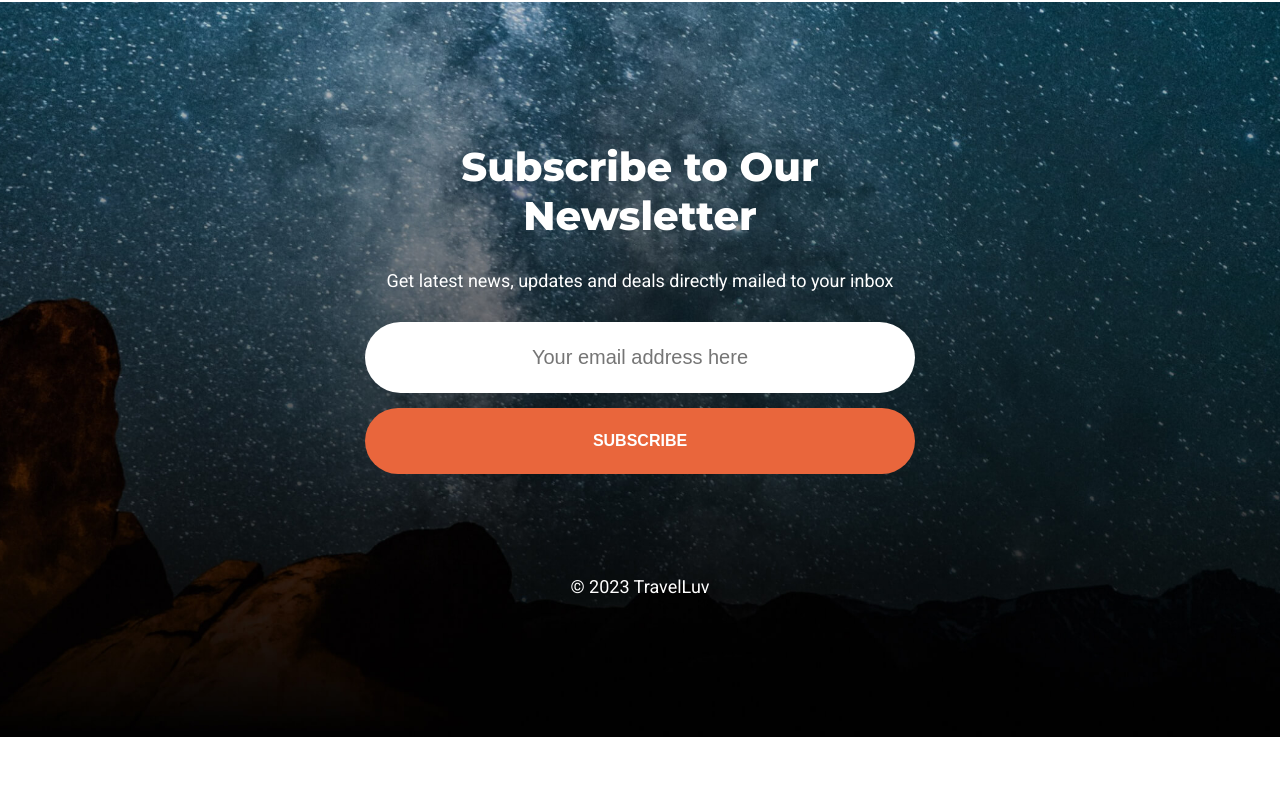
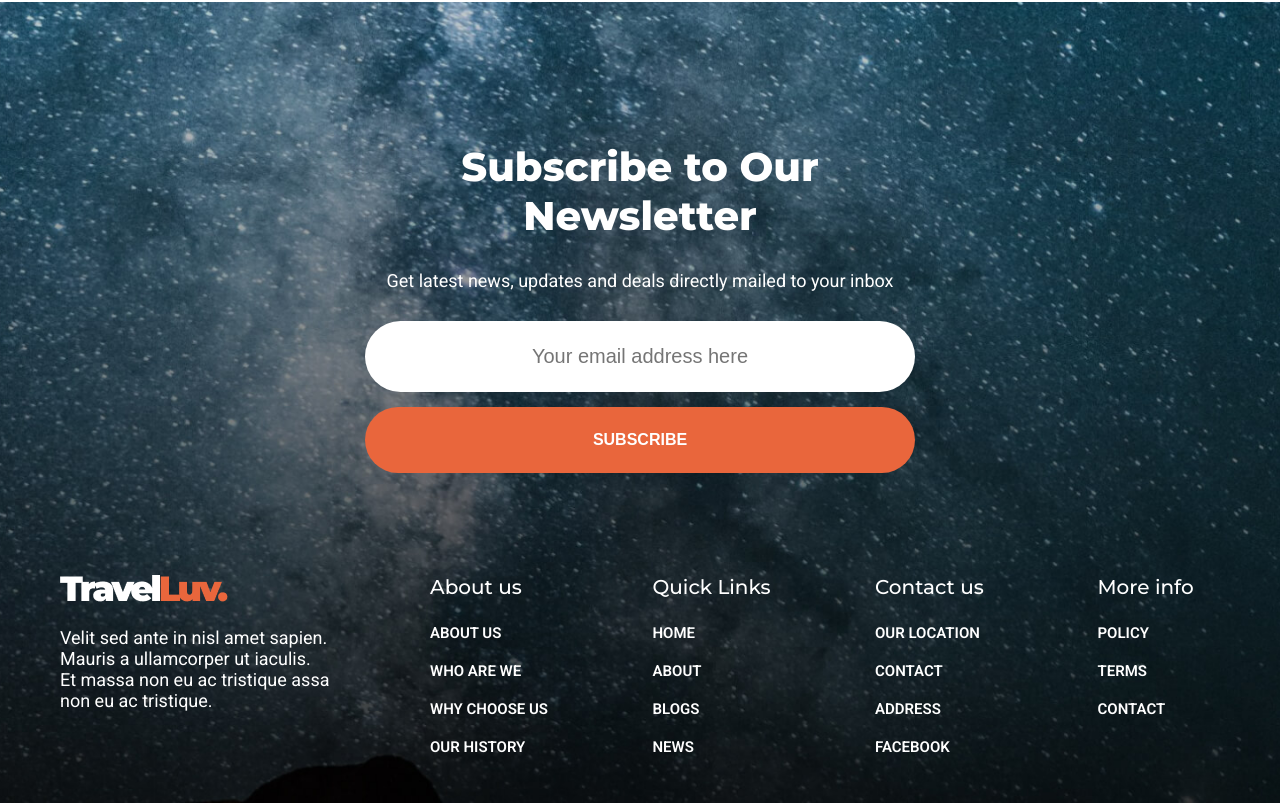
Before and after one commit to vaxigy/travelluv, a React (Create React App) app: page / in a window 1280 px wide. Shown: the part 1634-2437 px from the top of the page. Before the commit the page ends 2371 px from the top, so only its background shows below. Built offline with nearby package versions, Linux system fonts and the light colour scheme.

Commit message:
Extend footer

```diff
--- a/src/components/Footer.jsx
+++ b/src/components/Footer.jsx
@@ -9,8 +9,56 @@ function Footer() {
       }}
     >
       <div className="container">
-        <FormSmall />
-        <div>© 2023 TravelLuv</div>
+        <div className="footer-wrap">
+          <FormSmall />
+          <div className='footer-menu'>
+            <div className="footer-column info">
+              <img src='/images/logo.png' alt='logo' />
+              <p>
+                Velit sed ante in nisl amet sapien.
+                Mauris a ullamcorper ut iaculis.
+                Et massa non eu ac tristique assa
+                non eu ac tristique.
+              </p>
+            </div>
+            <div className="footer-column nav">
+              <h3>About us</h3>
+              <ul>
+                <li><a href="/">About us</a></li>
+                <li><a href="/">Who are we</a></li>
+                <li><a href="/">Why choose us</a></li>
+                <li><a href="/">Our history</a></li>
+              </ul>
+            </div>
+            <div className="footer-column nav">
+              <h3>Quick Links</h3>
+              <ul>
+                <li><a href="/">Home</a></li>
+                <li><a href="/">About</a></li>
+                <li><a href="/">Blogs</a></li>
+                <li><a href="/">News</a></li>
+              </ul>
+            </div>
+            <div className="footer-column nav">
+              <h3>Contact us</h3>
+              <ul>
+                <li><a href="/">Our location</a></li>
+                <li><a href="/">Contact</a></li>
+                <li><a href="/">Address</a></li>
+                <li><a href="/">Facebook</a></li>
+              </ul>
+            </div>
+            <div className="footer-column nav">
+              <h3>More info</h3>
+              <ul>
+                <li><a href="/">Policy</a></li>
+                <li><a href="/">Terms</a></li>
+                <li><a href="/">Contact</a></li>
+              </ul>
+            </div>
+          </div>
+          <div>© 2023 TravelLuv</div>
+        </div>
       </div>
     </footer>
   );
--- a/src/components/sections/FormSmall.jsx
+++ b/src/components/sections/FormSmall.jsx
@@ -8,13 +8,13 @@ function FormSmall() {
   const handleInputChange = (event) => {
     const input = event.target;
     setInputValue(input.value);
-  }
+  };
 
   const handleSubmit = (event) => {
     event.preventDefault();
     if (!inputValue) {
       setStatus({
-        class: 'message',
+        class: 'failure',
         message: 'Fill out the form'
       });
       return;
@@ -32,7 +32,7 @@ function FormSmall() {
         message: 'Something went wrong. Try again later'
       });
     }
-  }
+  };
 
   return (
     <div className='form-small'>
@@ -54,7 +54,7 @@ function FormSmall() {
           Subscribe
         </button>
       </form>
-      <p className={status.class}>{status.message}</p>
+      <p className={`status-box ${status.class}`}>{status.message}</p>
     </div>
   );
 }
--- a/src/styles/_base.scss
+++ b/src/styles/_base.scss
@@ -20,6 +20,11 @@ a {
   text-decoration: none;
 }
 
+ul, ol {
+  list-style-type: none;
+  padding: 0;
+}
+
 .container {
   max-width: 1160px;
   margin: 0 auto;
--- a/src/styles/_shared.scss
+++ b/src/styles/_shared.scss
@@ -15,3 +15,14 @@
     transition: all 0.2s;
   }
 }
+
+.status-box {
+  height: 2.2rem;
+
+  &.success {
+    color: green;
+  }
+  &.failure {
+    color: red;
+  }
+}
--- a/src/styles/main.scss
+++ b/src/styles/main.scss
@@ -151,21 +151,13 @@ header {
   }
 }
 
-footer {
-  padding: 14rem 0;
-  background: no-repeat center / cover;
-  color: white;
-  display: flex;
-  flex-direction: column;
-  align-items: center;
-  text-align: center;
-
 .form-small {
   display: flex;
   flex-direction: column;
   gap: 3rem;
   max-width: 55rem;
   margin-bottom: 5rem;
+  text-align: center;
 
   h2 {
     font-size: 4rem;
@@ -197,19 +189,67 @@ footer {
       pointer-events: none;
     }
   }
+}
 
-    p {
-      height: 2.2rem;
+footer {
+  padding: 14rem 0;
+  background: no-repeat center / cover;
+  color: white;
 
-      &.success {
-        color: green;
+  .footer-wrap {
+    display: flex;
+    flex-direction: column;
+    align-items: center;
+
+    .footer-menu {
+      display: flex;
+      gap: 10rem;
+      margin-bottom: 15rem;
+
+      .footer-column {
+        flex: 1;
+        display: flex;
+        flex-direction: column;
+        gap: 2.5rem;
+
+        &.info {
+          min-width: 27rem;
+
+          img {
+            width: 16.8rem;
           }
-      &.failure {
-        color: red;
         }
-      &.message {
-        color: yellow;
+
+        &.nav {
+          h3 {
+            font-family: $font-secondary;
+            font-size: 2rem;
+            font-weight: 500;
+          }
+
+          ul {
+            display: flex;
+            flex-direction: column;
+            gap: 2rem;
+
+            li {
+              font-size: 1.5rem;
+              font-weight: 600;
+              text-transform: uppercase;
+
+              a {
+                color: $color-white;
+                transition: all 0.1s;
+
+                &:hover {
+                  color: $color-primary;
+                  transition: all 0.1s;
                 }
               }
             }
           }
+        }
+      }
+    }
+  }
+}
```
Lines whose indentation alone changed are shown as unchanged.
